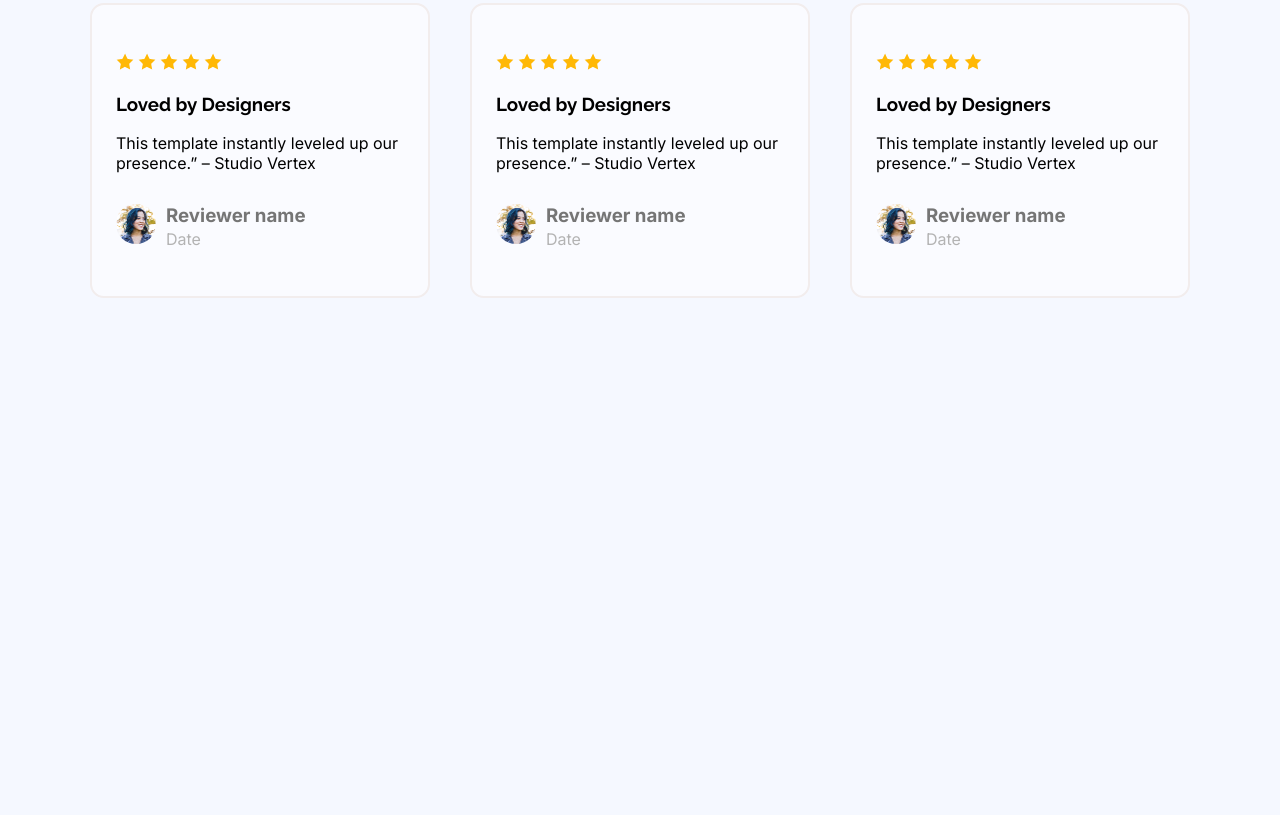
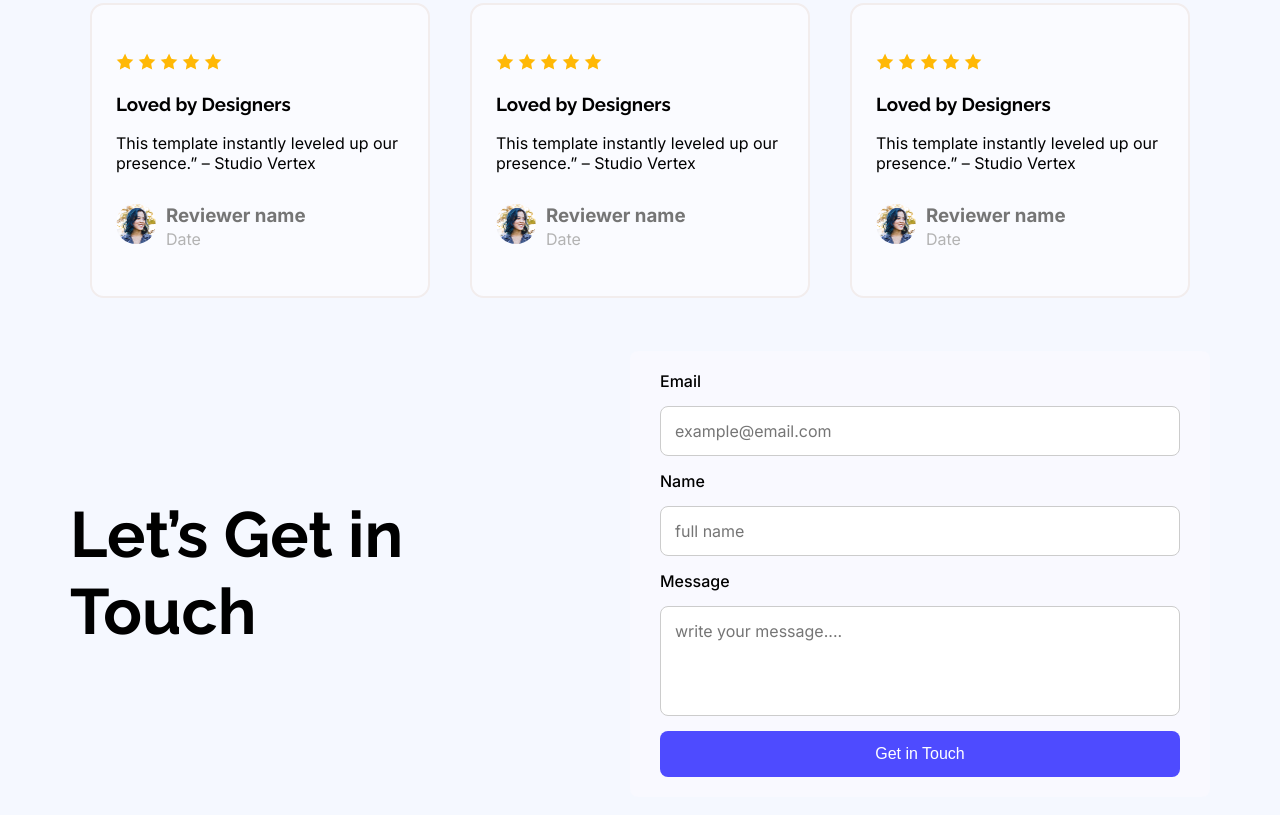
Before and after one commit to ShahriarTbc/B12A01_landing_launchpad, a plain HTML site: page index.html in a window 1280 px wide. Shown: the part 1847-2662 px from the top of the page. Before the commit the page ends 2198 px from the top, so only its background shows below. Drawn offline with Linux system fonts and the light colour scheme.

Commit message:
Let’s Get In Touch Section Start

```diff
--- a/index.html
+++ b/index.html
@@ -134,8 +134,36 @@
        </div>
        </div>
      </section>
+  <!-- Users’ Feedback Section end -->
 
-    <!-- Users’ Feedback Section end -->
+
+   <!-- #################################### -->
+
+  <!-- Let’s Get In Touch Section Start  -->
+  <section class="touch-section">
+    <div class="touch-left-side">
+      <h1>Let’s Get in <br> Touch</h1>
+    </div>
+
+    <div class="touch-right-side">
+      <form action="">
+        <label for="mail">Email</label>
+        <input type="email" name="email" id="mail" placeholder="example@email.com">
+
+        <label for="name">Name</label>
+        <input type="text" name="full_name" id="name" placeholder="full name">
+
+        <label for="message">Message</label>
+        <textarea name="message" id="message" cols="30" rows="4" placeholder="write your message...."></textarea>
+
+        <button type="submit">Get in Touch</button>
+      </form>
+    </div>
+  </section>
+
+
+
+
 
 
 
--- a/style.css
+++ b/style.css
@@ -35,7 +35,7 @@ body{
     background-color:#f1c30d;
     color: black;
     transform: scale(1.1);
-    transition: 0.5;
+    transition: 0.5s;
 }
 
 
@@ -122,6 +122,8 @@ body{
     height: 306px;
     margin: 116px auto;
     border-radius: 24px;
+    /* box-shadow: 15px 15px 20px rgba(0,0,0,0.1),
+               -15px -15px 30px rgba(255,255,255,0.9); */
 }
 
 .productive-container{
@@ -196,6 +198,8 @@ body{
     padding: 24px;
     border-radius: 14px;
     border: 2px solid #f2eded ;
+    /* box-shadow: 15px 15px 20px rgba(0,0,0,0.1),
+                -15px -15px 30px rgba(255,255,255,0.9); */
 
 }
 
@@ -243,3 +247,82 @@ body{
     padding-left: 10px;
     margin-top: -17px;
 }
+
+
+/* Let’s Get In Touch Section Style  */
+.touch-section {
+    display: flex;
+    justify-content: space-between;
+    align-items: center;
+    width: 1140px;
+    height: auto;
+    margin: 92px auto;
+    gap: 40px;
+}
+
+
+.touch-left-side {
+    width: 50%;
+}
+
+.touch-left-side h1 {
+    font-family: "Raleway", sans-serif;
+    font-size: 64px;
+    font-weight: bold;
+    line-height: 1.2;
+    color: #000;
+}
+
+
+.touch-right-side {
+    width: 50%;
+    font-family:"Inter", sans-serif;
+    background-color: #f9f9ff;
+    padding: 20px 30px;
+    border-radius: 8px;
+    /* box-shadow: 15px 15px 20px rgba(0,0,0,0.1),
+               -15px -15px 30px rgba(255,255,255,0.9); */
+}
+
+form {
+    display: flex;
+    flex-direction: column;
+    gap: 15px;
+}
+
+input, textarea {
+    font-family:"Inter", sans-serif;
+    padding: 14px;
+    border: 1px solid #ccc;
+    border-radius: 8px;
+    font-size: 16px;
+    outline: none;
+}
+
+textarea {
+    resize: none;
+}
+
+label {
+    font-size: 16px;
+    font-weight: 500;
+}
+
+button {
+    padding: 14px;
+    font-size: 16px;
+    background-color: #4e4bff;
+    color: white;
+    border: none;
+    border-radius: 8px;
+    cursor: pointer;
+    transition: background 0.3s ease;
+    transition: 0.5s;
+}
+
+button:hover {
+    background-color:#f1c30d;
+    color: black;
+    transform: scale(1.1);
+    transition: 0.5s;
+}
```
Also changed, not shown: Screenshot_PC.png (added), 1 other file.
